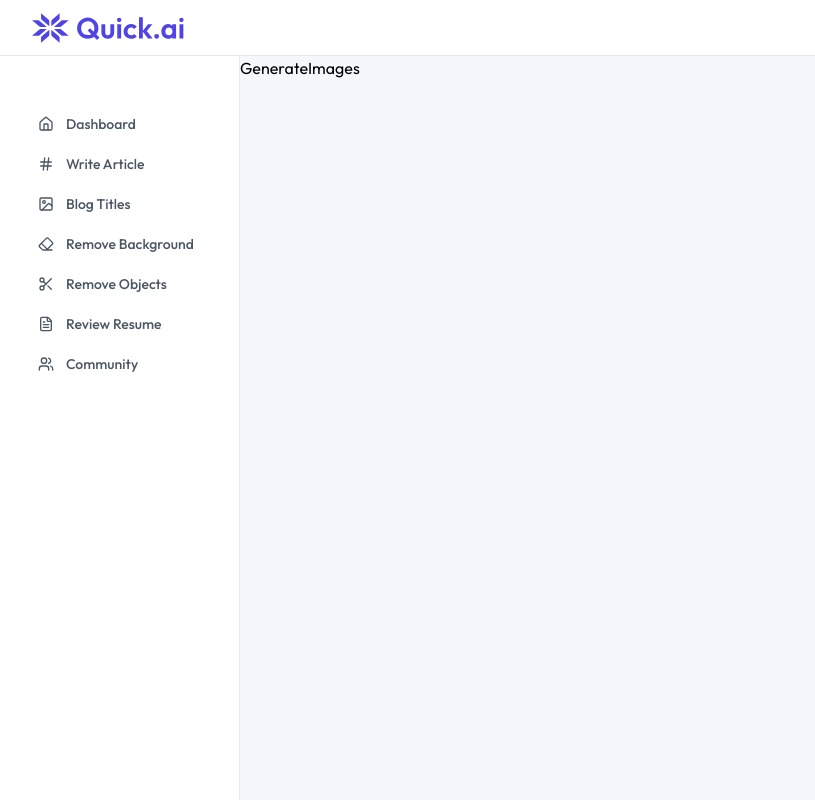
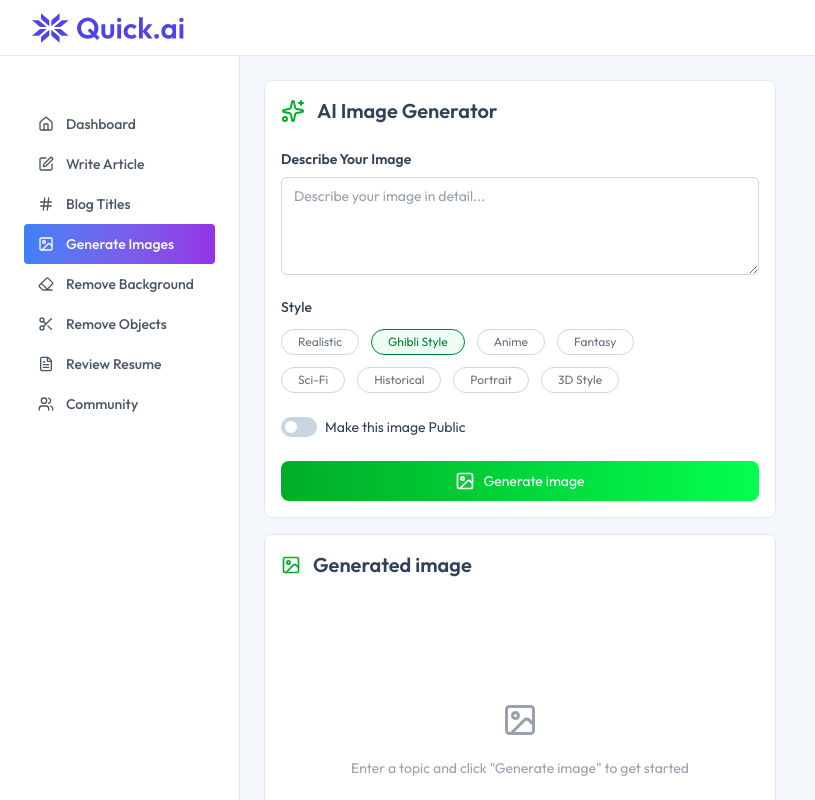
Before and after one commit to shubh95rai/quick-ai-saas, a React (Vite) app in the folder frontend/: page /ai/generate-images in a window 1280 px wide. Shown: the whole page, without its empty margins (0-815 px from the left). Built offline with nearby package versions, Linux system fonts and the light colour scheme.

Commit message:
added generate image page

```diff
--- a/frontend/src/components/Sidebar.jsx
+++ b/frontend/src/components/Sidebar.jsx
@@ -1,4 +1,5 @@
 import {
+  Edit,
   Eraser,
   FileText,
   Hash,
@@ -18,11 +19,16 @@ const navItems = [
   {
     to: "/ai/write-article",
     label: "Write Article",
-    Icon: Hash,
+    Icon: Edit,
   },
   {
     to: "/ai/blog-titles",
     label: "Blog Titles",
+    Icon: Hash,
+  },
+  {
+    to: "/ai/generate-images",
+    label: "Generate Images",
     Icon: Image,
   },
   {
--- a/frontend/src/pages/GenerateImages.jsx
+++ b/frontend/src/pages/GenerateImages.jsx
@@ -1,6 +1,104 @@
+import { Image, Sparkles } from "lucide-react";
+import { useState } from "react";
+
+const imageStyles = [
+  "Realistic",
+  "Ghibli Style",
+  "Anime",
+  "Fantasy",
+  "Sci-Fi",
+  "Historical",
+  "Portrait",
+  "3D Style",
+];
+
 const GenerateImages = () => {
+  const [selectedStyle, setSelectedStyle] = useState("Ghibli Style");
+  const [prompt, setPrompt] = useState("");
+  const [publish, setPublish] = useState(false);
+
+  const onSubmitHandler = (e) => {
+    e.preventDefault();
+    console.log("Submitted");
+  };
+
   return (
-    <div>GenerateImages</div>
-  )
-}
-export default GenerateImages
+    <div className="h-full overflow-y-scroll p-6 flex items-start flex-wrap gap-4 text-slate-700">
+      {/* Left col */}
+      <form
+        onSubmit={onSubmitHandler}
+        className="w-full max-w-lg p-4 bg-white rounded-lg border border-gray-200"
+      >
+        <div className="flex items-center gap-3">
+          <Sparkles className="w-6 text-[#00ad25]" />
+          <h1 className="text-xl font-semibold">AI Image Generator</h1>
+        </div>
+
+        <p className="mt-6 text-sm font-semibold">Describe Your Image</p>
+
+        <textarea
+          value={prompt}
+          onChange={(e) => setPrompt(e.target.value)}
+          rows={4}
+          className="w-full p-2 px-3 mt-2 outline-none text-sm rounded-md border border-gray-300"
+          placeholder="Describe your image in detail..."
+          required
+        />
+
+        <p className="mt-4 text-sm font-medium">Style</p>
+
+        <div className="mt-3 flex gap-3 flex-wrap sm:max-w-9/11">
+          {imageStyles.map((item, index) => (
+            <span
+              onClick={() => {
+                setSelectedStyle(item);
+              }}
+              className={`text-xs px-4 py-1 border rounded-full cursor-pointer ${selectedStyle === item ? "bg-green-50 text-green-700" : "text-gray-500 border-gray-300"}`}
+              key={index}
+            >
+              {item}
+            </span>
+          ))}
+        </div>
+
+        <div className="my-6 flex items-center gap-2">
+          <label className="relative cursor-pointer">
+            <input
+              type="checkbox"
+              checked={publish}
+              onChange={(e) => setPublish(e.target.checked)}
+              className="sr-only peer"
+            />
+
+            <div className="w-9 h-5 bg-slate-300 rounded-full peer-checked:bg-green-500 transition"></div>
+
+            <span className="absolute left-1 top-1 w-3 h-3 bg-white rounded-full transition peer-checked:translate-x-4"></span>
+          </label>
+
+          <p className="text-sm">Make this image Public</p>
+        </div>
+
+        <button className="w-full flex items-center gap-2 justify-center bg-linear-to-r from-[#00ad25] to-[#04ff50] text-white px-4 py-2 mt-6 text-sm rounded-lg cursor-pointer">
+          <Image className="w-5" />
+          Generate image
+        </button>
+      </form>
+
+      {/* Right col */}
+      <div className="w-full max-w-lg p-4 bg-white rounded-lg flex flex-col border border-gray-200 min-h-96">
+        <div className="flex items-center gap-3">
+          <Image className="w-5 h-5 text-[#00ad25]" />
+          <h1 className="text-xl font-semibold">Generated image</h1>
+        </div>
+
+        <div className="flex-1 flex justify-center items-center">
+          <div className="text-sm flex flex-col items-center gap-5 text-gray-400">
+            <Image className="w-9 h-9" />
+            <p>Enter a topic and click "Generate image" to get started</p>
+          </div>
+        </div>
+      </div>
+    </div>
+  );
+};
+export default GenerateImages;
```
